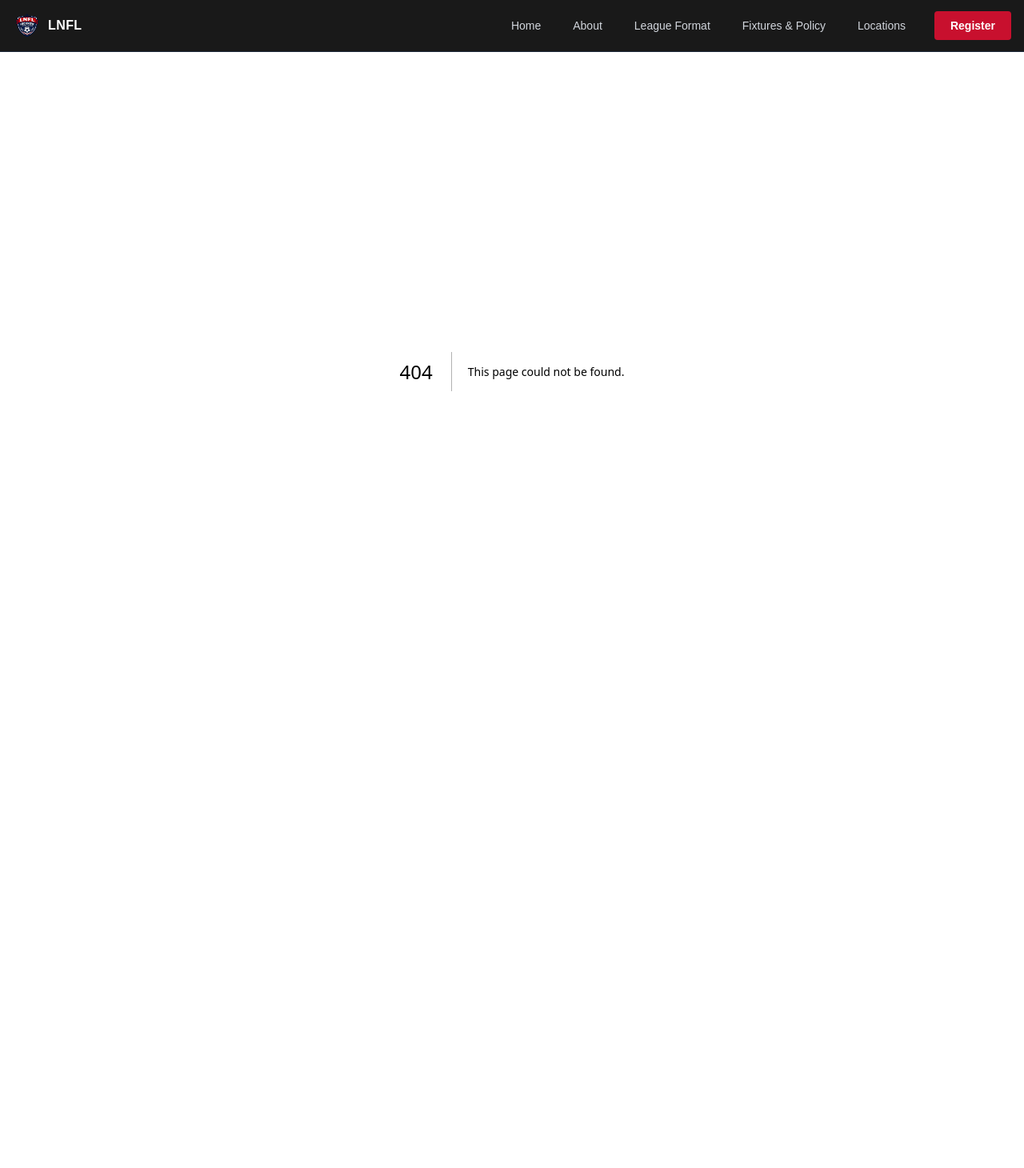
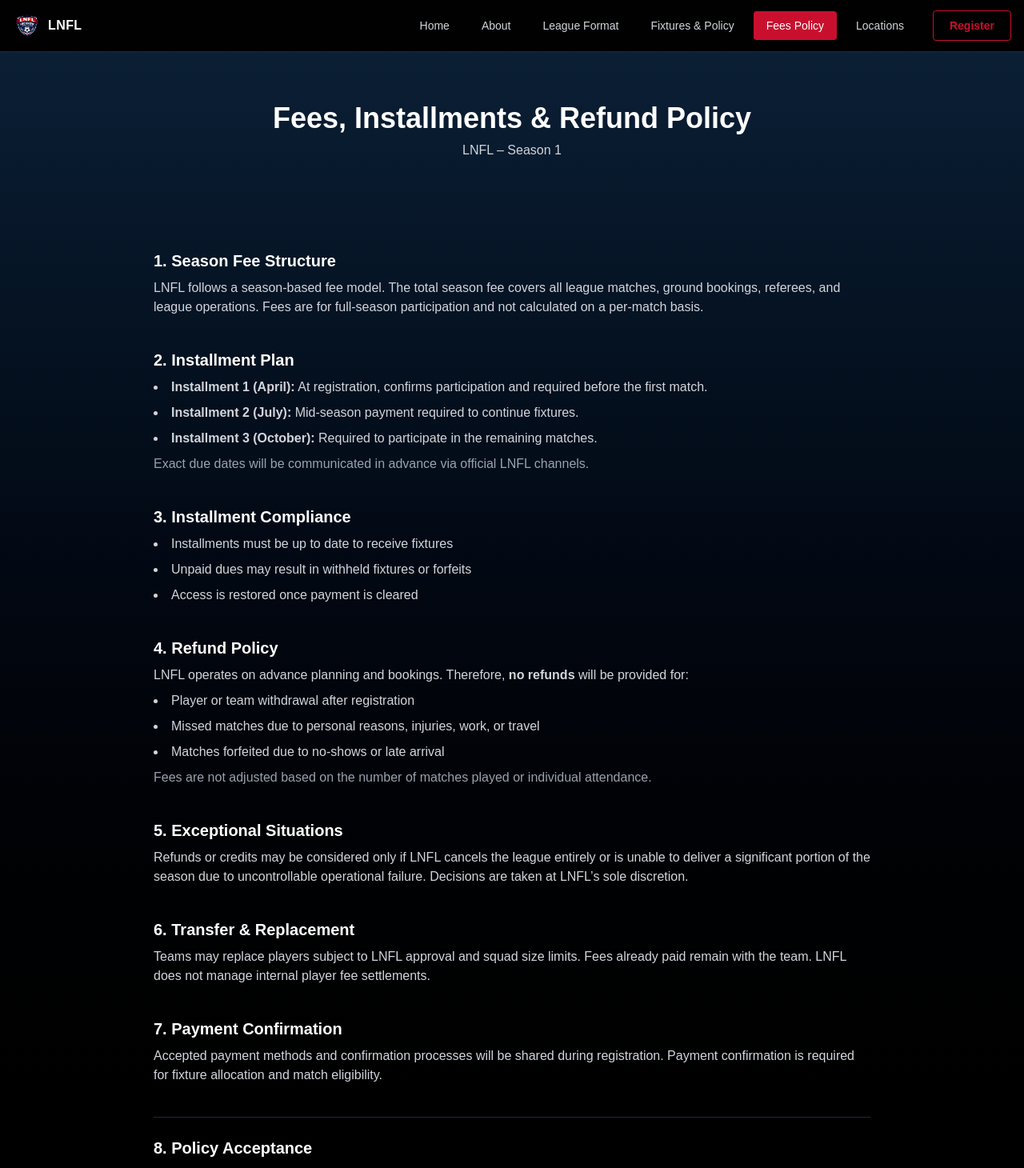
Before and after one commit to Starandstrip/lnfl-website, a Next.js app: page /fees-policy in a window 1280 px wide. Before the commit this address had no page. Shown: the top 1460 px of the page at 80% size. Before the commit the page ends 864 px from the top, so only its background shows below. Built offline with nearby package versions, Linux system fonts and the light colour scheme.

Commit message:
Update header with fees policy link and refined CTA styling

```diff
--- /dev/null
+++ b/src/app/fees-policy/page.js
@@ -0,0 +1,135 @@
+export default function FeesPolicyPage() {
+  return (
+    <main className="bg-gradient-to-b from-[#0b1f35] to-black min-h-screen text-white">
+      {/* Hero */}
+      <section className="relative py-16 px-6">
+        <div className="max-w-4xl mx-auto text-center">
+          <h1 className="text-4xl font-bold mb-2">
+            Fees, Installments & Refund Policy
+          </h1>
+          <p className="text-gray-300">
+            LNFL – Season 1
+          </p>
+        </div>
+      </section>
+
+      {/* Content */}
+      <section className="py-12 px-6">
+        <div className="max-w-4xl mx-auto space-y-10 text-gray-300">
+
+          <div>
+            <h2 className="text-xl font-semibold text-white mb-2">
+              1. Season Fee Structure
+            </h2>
+            <p>
+              LNFL follows a season-based fee model. The total season fee covers
+              all league matches, ground bookings, referees, and league
+              operations. Fees are for full-season participation and not
+              calculated on a per-match basis.
+            </p>
+          </div>
+
+          <div>
+            <h2 className="text-xl font-semibold text-white mb-2">
+              2. Installment Plan
+            </h2>
+            <ul className="list-disc list-inside space-y-2">
+              <li>
+                <strong>Installment 1 (April):</strong> At registration,
+                confirms participation and required before the first match.
+              </li>
+              <li>
+                <strong>Installment 2 (July):</strong> Mid-season payment
+                required to continue fixtures.
+              </li>
+              <li>
+                <strong>Installment 3 (October):</strong> Required to
+                participate in the remaining matches.
+              </li>
+            </ul>
+            <p className="mt-2 text-gray-400">
+              Exact due dates will be communicated in advance via official LNFL
+              channels.
+            </p>
+          </div>
+
+          <div>
+            <h2 className="text-xl font-semibold text-white mb-2">
+              3. Installment Compliance
+            </h2>
+            <ul className="list-disc list-inside space-y-2">
+              <li>Installments must be up to date to receive fixtures</li>
+              <li>Unpaid dues may result in withheld fixtures or forfeits</li>
+              <li>Access is restored once payment is cleared</li>
+            </ul>
+          </div>
+
+          <div>
+            <h2 className="text-xl font-semibold text-white mb-2">
+              4. Refund Policy
+            </h2>
+            <p className="mb-2">
+              LNFL operates on advance planning and bookings. Therefore,
+              <strong> no refunds</strong> will be provided for:
+            </p>
+            <ul className="list-disc list-inside space-y-2">
+              <li>Player or team withdrawal after registration</li>
+              <li>Missed matches due to personal reasons, injuries, work, or travel</li>
+              <li>Matches forfeited due to no-shows or late arrival</li>
+            </ul>
+            <p className="mt-2 text-gray-400">
+              Fees are not adjusted based on the number of matches played or
+              individual attendance.
+            </p>
+          </div>
+
+          <div>
+            <h2 className="text-xl font-semibold text-white mb-2">
+              5. Exceptional Situations
+            </h2>
+            <p>
+              Refunds or credits may be considered only if LNFL cancels the league
+              entirely or is unable to deliver a significant portion of the
+              season due to uncontrollable operational failure. Decisions are
+              taken at LNFL’s sole discretion.
+            </p>
+          </div>
+
+          <div>
+            <h2 className="text-xl font-semibold text-white mb-2">
+              6. Transfer & Replacement
+            </h2>
+            <p>
+              Teams may replace players subject to LNFL approval and squad size
+              limits. Fees already paid remain with the team. LNFL does not
+              manage internal player fee settlements.
+            </p>
+          </div>
+
+          <div>
+            <h2 className="text-xl font-semibold text-white mb-2">
+              7. Payment Confirmation
+            </h2>
+            <p>
+              Accepted payment methods and confirmation processes will be shared
+              during registration. Payment confirmation is required for fixture
+              allocation and match eligibility.
+            </p>
+          </div>
+
+          <div className="border-t border-gray-800 pt-6">
+            <h2 className="text-xl font-semibold text-white mb-2">
+              8. Policy Acceptance
+            </h2>
+            <p className="text-gray-400">
+              By registering for LNFL, players and teams confirm that they have
+              read, understood, and agreed to this policy. All LNFL decisions
+              are final and binding.
+            </p>
+          </div>
+
+        </div>
+      </section>
+    </main>
+  );
+}
--- a/src/components/Header.js
+++ b/src/components/Header.js
@@ -10,7 +10,8 @@
   { name: "About", href: "/about" },
   { name: "League Format", href: "/format" },
   { name: "Fixtures & Policy", href: "/fixtures-policy" },
-  { name: "Locations", href: "/locations" },
+  { name: "Fees Policy", href: "/fees-policy" },
+  { name: "Locations", href: "/location" },
 ];
 
 export default function Header() {
@@ -20,6 +21,7 @@
   return (
     <header className="fixed top-0 left-0 w-full z-50 bg-black/90 backdrop-blur border-b border-gray-800">
       <div className="max-w-7xl mx-auto px-4 h-16 flex items-center justify-between">
+
         {/* Logo */}
         <Link href="/" className="flex items-center gap-2">
           <Image
@@ -50,7 +52,6 @@
                   }
                 `}
               >
-                {/* Active background */}
                 {isActive && (
                   <span className="absolute inset-0 bg-[#c8102e] rounded z-[-1] transition-all duration-300"></span>
                 )}
@@ -59,10 +60,10 @@
             );
           })}
 
-          {/* Register CTA */}
+          {/* Register CTA (outlined, premium) */}
           <Link
             href="/register"
-            className="ml-3 px-5 py-2 rounded bg-[#c8102e] hover:bg-red-700 text-white text-sm font-semibold transition"
+            className="ml-3 px-5 py-2 rounded border border-[#c8102e] text-[#c8102e] hover:bg-[#c8102e] hover:text-white text-sm font-semibold transition-all duration-300"
           >
             Register
           </Link>
@@ -81,7 +82,7 @@
       {/* Mobile Menu */}
       <div
         className={`md:hidden overflow-hidden transition-all duration-300 ${
-          open ? "max-h-96" : "max-h-0"
+          open ? "max-h-[500px]" : "max-h-0"
         }`}
       >
         <div className="bg-black border-t border-gray-800 px-4 py-4 space-y-3">
@@ -92,7 +93,7 @@
                 key={link.href}
                 href={link.href}
                 onClick={() => setOpen(false)}
-                className={`block px-4 py-2 rounded transition
+                className={`block px-4 py-2 rounded transition-all duration-300
                   ${
                     isActive
                       ? "bg-[#c8102e] text-white"
@@ -108,7 +109,7 @@
           <Link
             href="/register"
             onClick={() => setOpen(false)}
-            className="block mt-2 px-4 py-2 rounded bg-[#c8102e] text-white text-center font-semibold"
+            className="block mt-2 px-4 py-2 rounded border border-[#c8102e] text-[#c8102e] text-center font-semibold hover:bg-[#c8102e] hover:text-white transition-all duration-300"
           >
             Register
           </Link>
```
